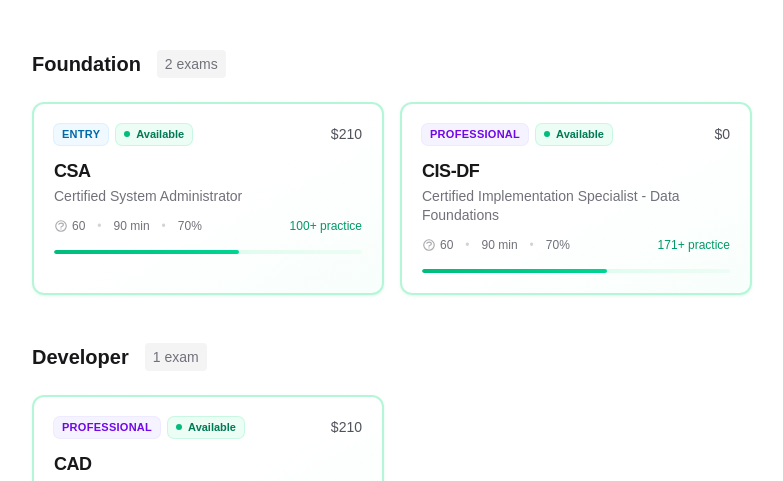
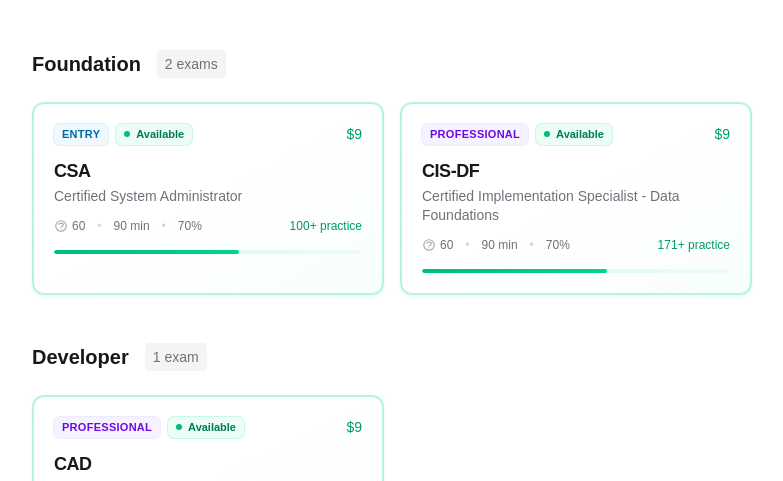
Before and after one commit to jessems/snready, a Next.js app: page / in a window 1280 px wide. Shown: the part 1467-1948 px from the top of the page, without its empty margins (64-847 px from the left). Built offline with nearby package versions, Linux system fonts and the light colour scheme; no server answers.

Commit message:
fix: show SNReady price ($9) instead of exam cost on cert cards
The certification cards were showing the ServiceNow exam cost ($210, $315)
but should show the SNReady access price ($9) for available certifications.

Coming soon certifications still show exam cost for reference.

```diff
--- a/components/CertificationCard.tsx
+++ b/components/CertificationCard.tsx
@@ -56,15 +56,15 @@ export default function CertificationCard({ certification }: CertificationCardPr
           )}
         </div>
 
-        {/* Cost */}
+        {/* SNReady Access Price (or exam cost for coming soon) */}
         <span
           className={`text-sm font-medium tabular-nums ${
             isReady
-              ? "text-zinc-600 dark:text-zinc-400"
+              ? "text-emerald-600 dark:text-emerald-400"
               : "text-zinc-400 dark:text-zinc-600"
           }`}
         >
-          ${certification.examDetails.cost}
+          {isReady ? "$9" : `$${certification.examDetails.cost}`}
         </span>
       </div>
 
```
